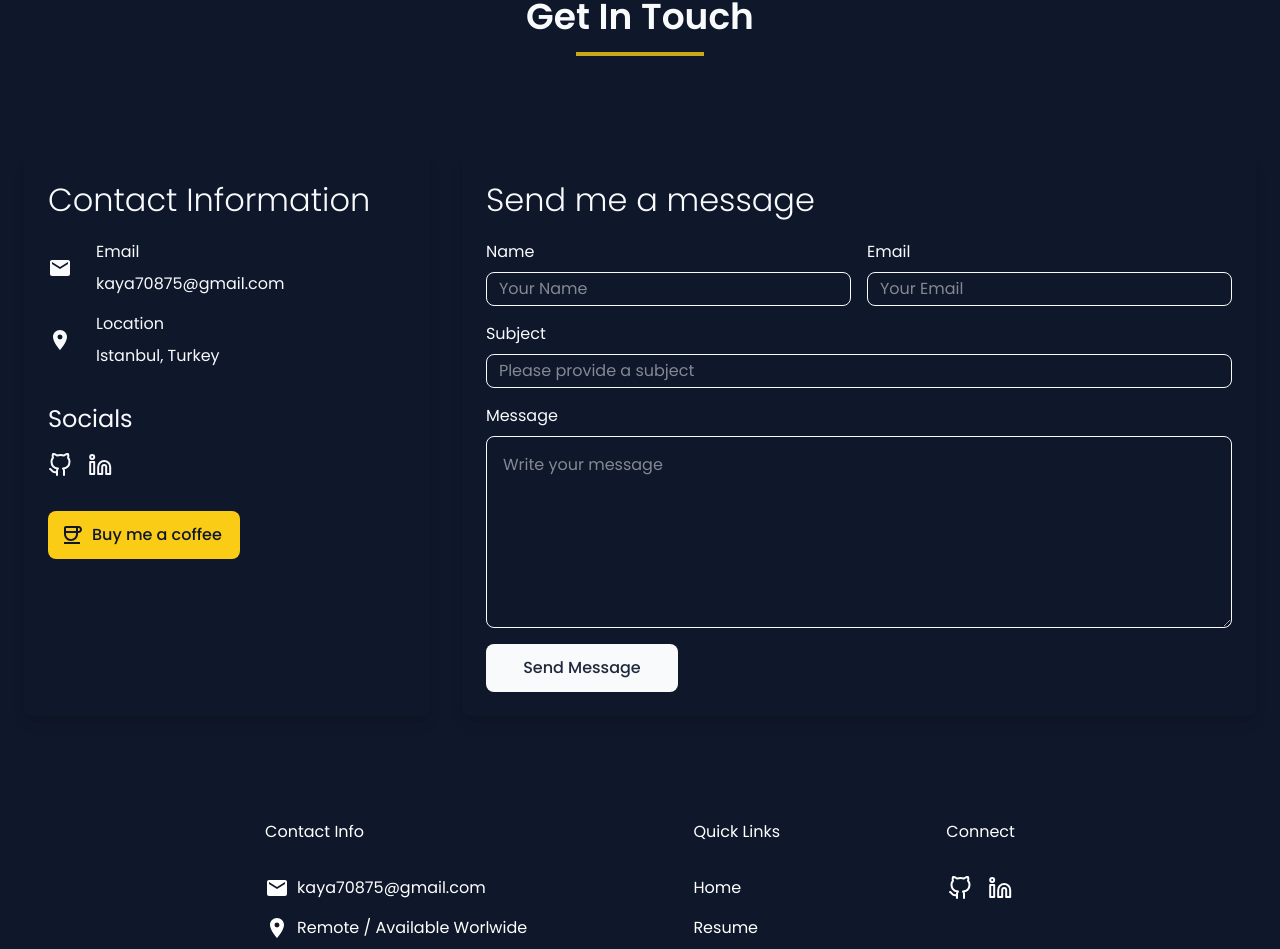
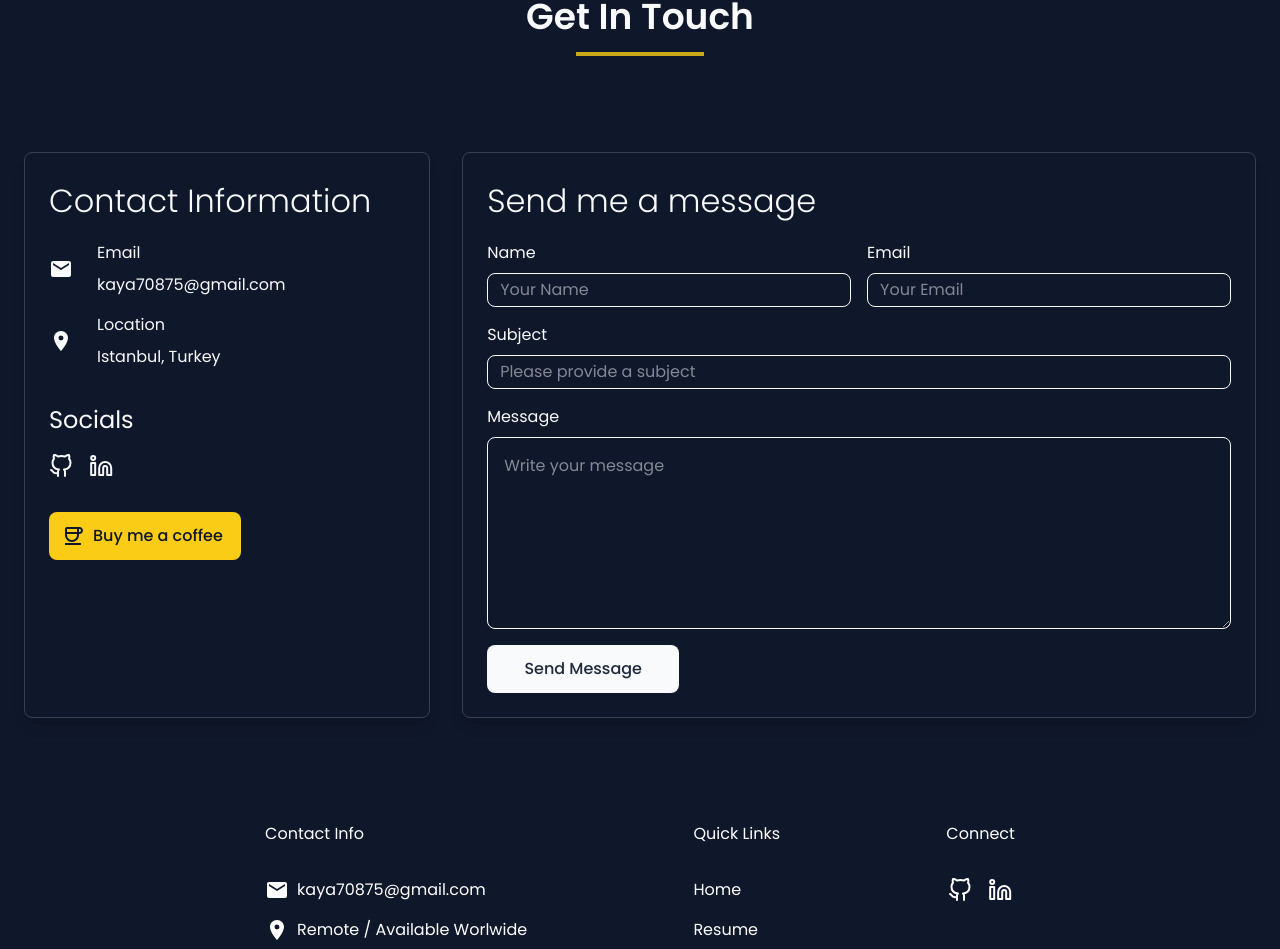
Before and after one commit to kaya70875/personal, a Next.js app: page / in a window 1280 px wide. Shown: the part 4444-5393 px from the top of the page. Built offline with nearby package versions, Linux system fonts and the light colour scheme.

Commit message:
refactor: add border higlight to ContactInfo and SendMessage cards

```diff
--- a/src/components/contact/ContactInfoCard.tsx
+++ b/src/components/contact/ContactInfoCard.tsx
@@ -19,7 +19,7 @@ export default function ContactInfoCard() {
     ] as const;
 
     return (
-        <div className='flex flex-col items-start gap-4 p-6 rounded-lg shadow-lg w-full lg:w-1/2'>
+        <div className='flex flex-col items-start gap-4 p-6 rounded-lg shadow-lg w-full lg:w-1/2 border border-gray-300 dark:border-gray-700'>
             <h3>Contact Information</h3>
             {contactInfo.map((info, index) => (
                 <div key={index} className="info flex items-center gap-6">
--- a/src/components/contact/SendMessageCard.tsx
+++ b/src/components/contact/SendMessageCard.tsx
@@ -40,7 +40,7 @@ export default function SendMessageCard() {
     }
 
     return (
-        <form onSubmit={handleSubmit} className='flex flex-col items-start gap-4 p-6 rounded-lg shadow-lg w-full'>
+        <form onSubmit={handleSubmit} className='flex flex-col items-start gap-4 p-6 rounded-lg shadow-lg w-full border border-gray-300 dark:border-gray-700'>
             {/* Initialize Toaster */}
             <Toaster />
 
```
